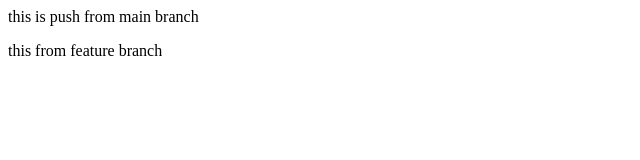
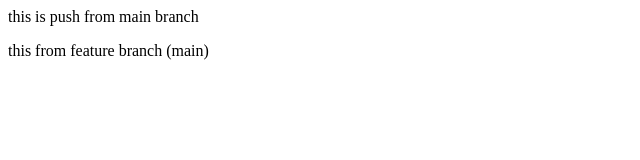
Before and after one commit to rajesh721139/mid-test, a plain HTML site: page index.html in a window 1280 px wide. Shown: the full height of the page, 0-640 px from the left. Drawn offline with Linux system fonts and the light colour scheme.

Commit message:
from main branch 1

```diff
--- a/index.html
+++ b/index.html
@@ -1,2 +1,2 @@
 <p> this is push from main branch </p>
-<p> this from feature branch </p>
+<p> this from feature branch (main)</p>
```
